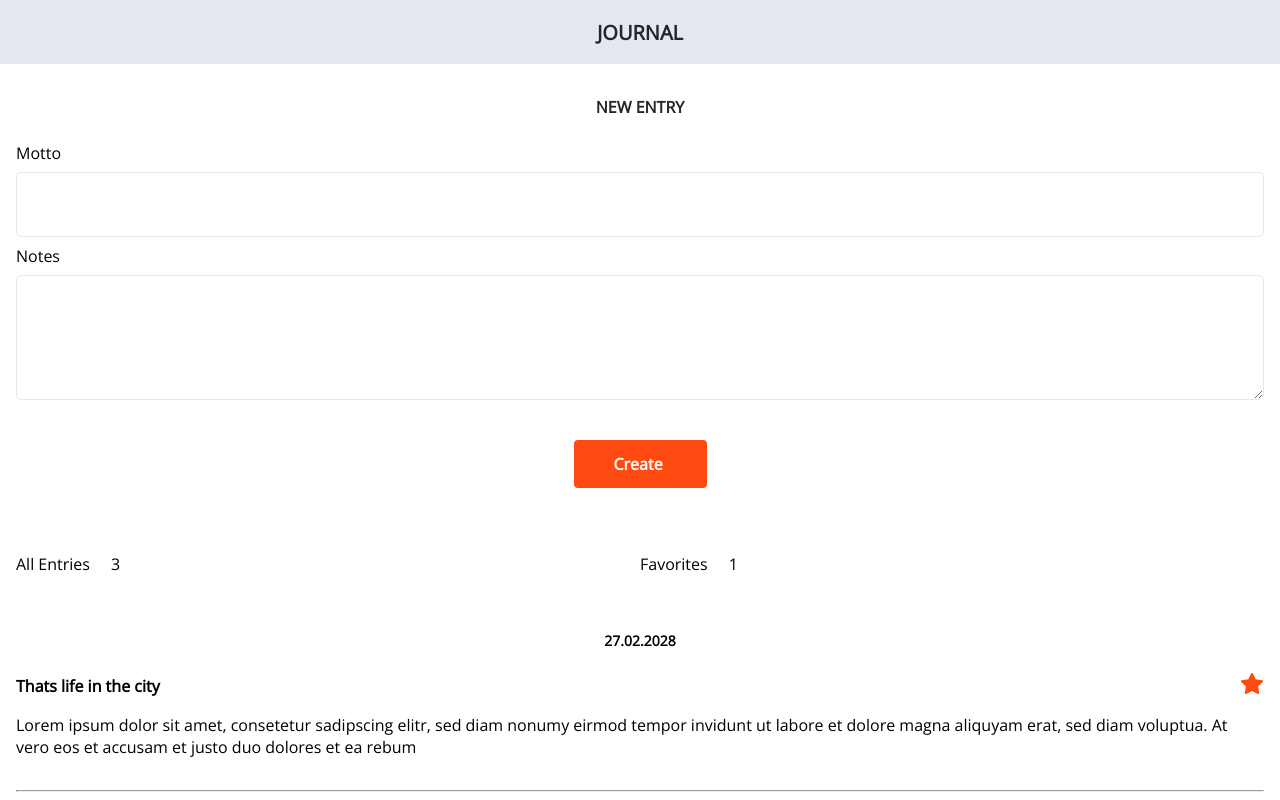
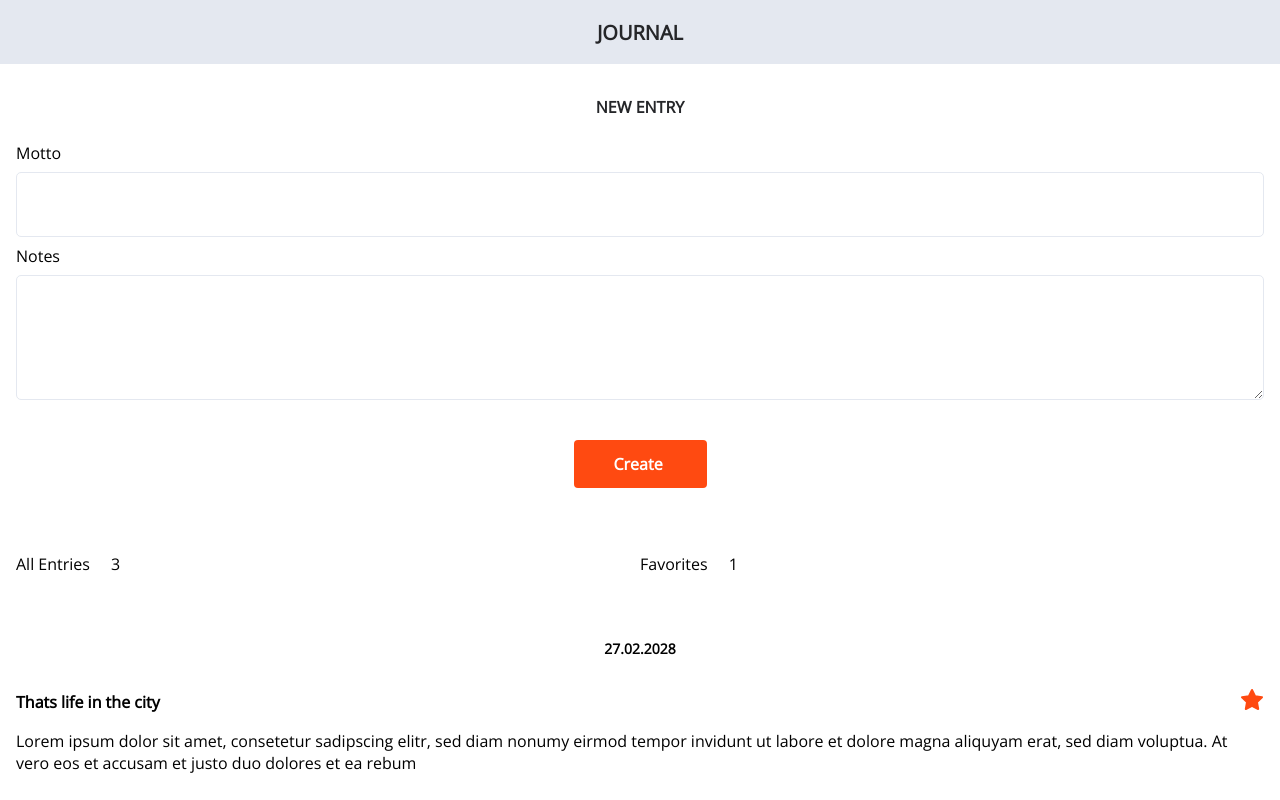
Before and after one commit to MariaRiosNavarro/my-journal, a React (Create React App) app: page / in a window 1280 px wide. Shown: the top 800 px of the page. Built offline with nearby package versions, Linux system fonts and the light colour scheme.

Commit message:
Finally Entry Style

```diff
--- a/src/components/Entry/Entry.css
+++ b/src/components/Entry/Entry.css
@@ -9,13 +9,13 @@
   font-size: 14px;
   line-height: 18px;
   text-align: center;
-  margin: 1.5rem;
+  margin: 2rem;
 }
 
 .entries-section__list-item__journal-icon {
   position: absolute;
   right: 0;
-  top: 4rem;
+  top: 5rem;
 }
 
 .entries-section__list-item__journal-title {
```
